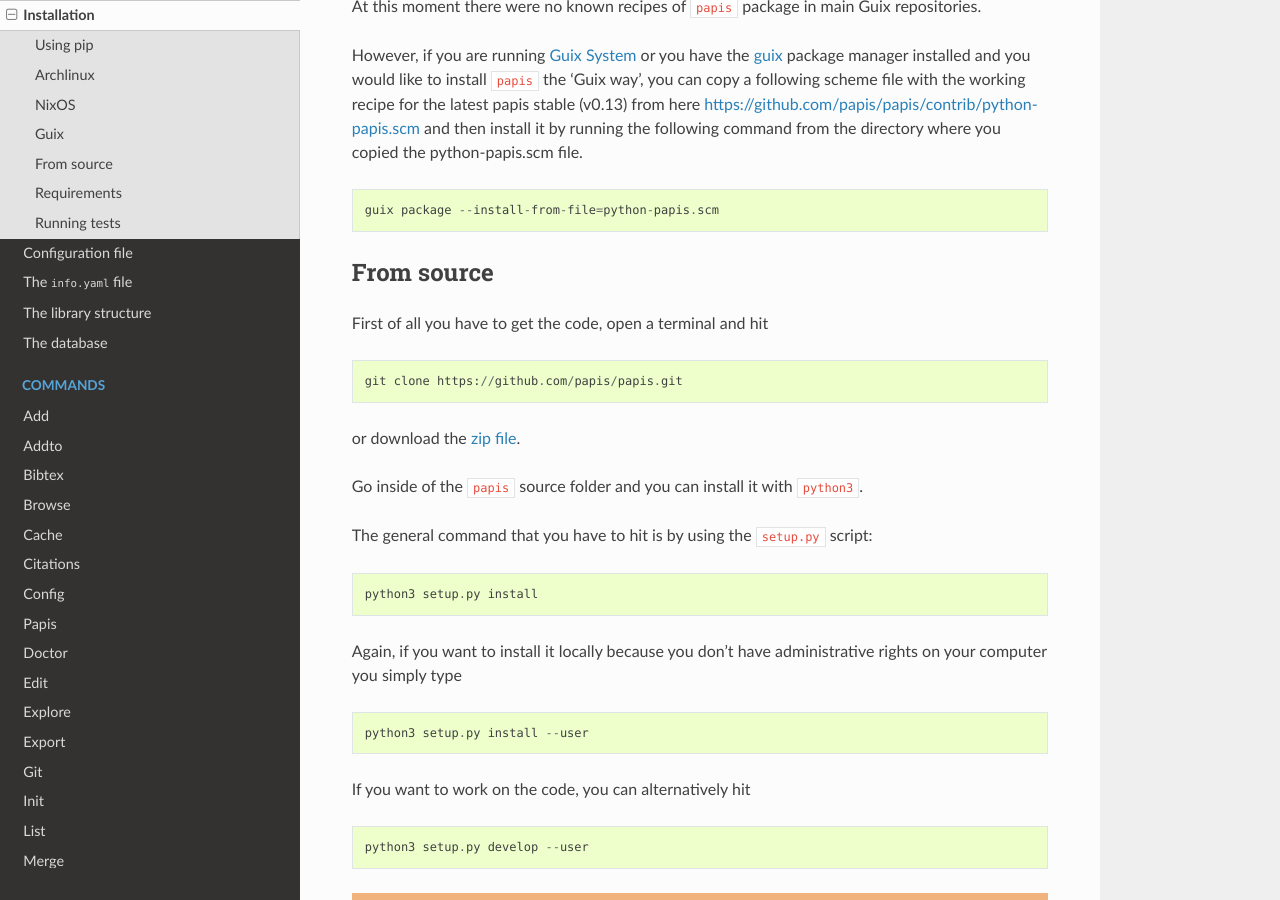
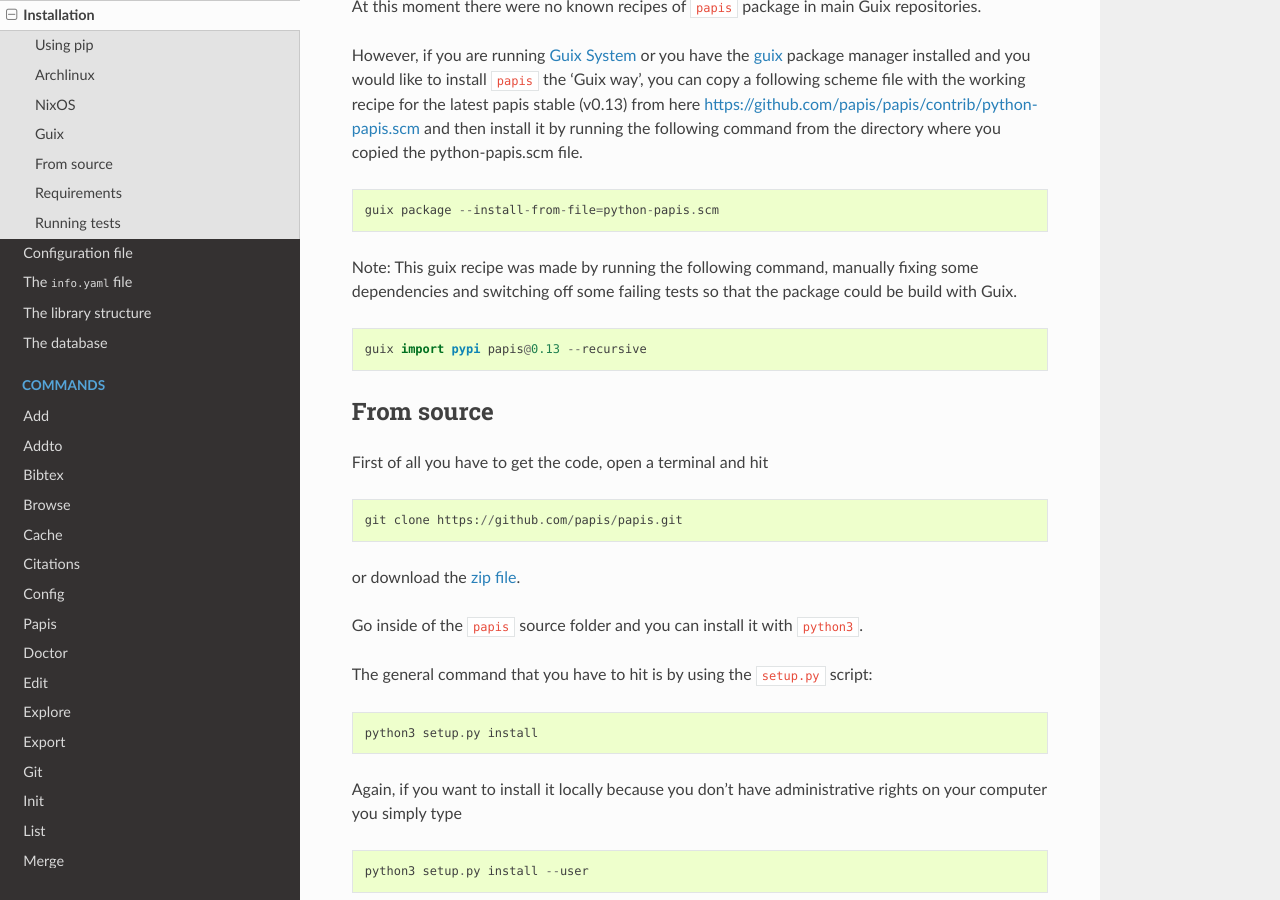
Before and after one commit to papis/papis, a Sphinx documentation site: the page built from doc/source/install.rst, in a window 1280 px wide and 900 px high, scrolled down 1425 px. Built offline with Sphinx 7.4.7 and the Read the Docs theme 2.0.0, drawn with Linux system fonts in a browser that asks for light colours.

Commit message:
Add more info on how to make guix recipe

```diff
--- a/doc/source/install.rst
+++ b/doc/source/install.rst
@@ -83,6 +83,11 @@
 
   guix package --install-from-file=python-papis.scm
 
+Note: This guix recipe was made by running the following command, manually fixing some dependencies and switching off some failing tests so that the package could be build with Guix.
+
+::
+
+  guix import pypi papis@0.13 --recursive
 
 From source
 -----------
```
